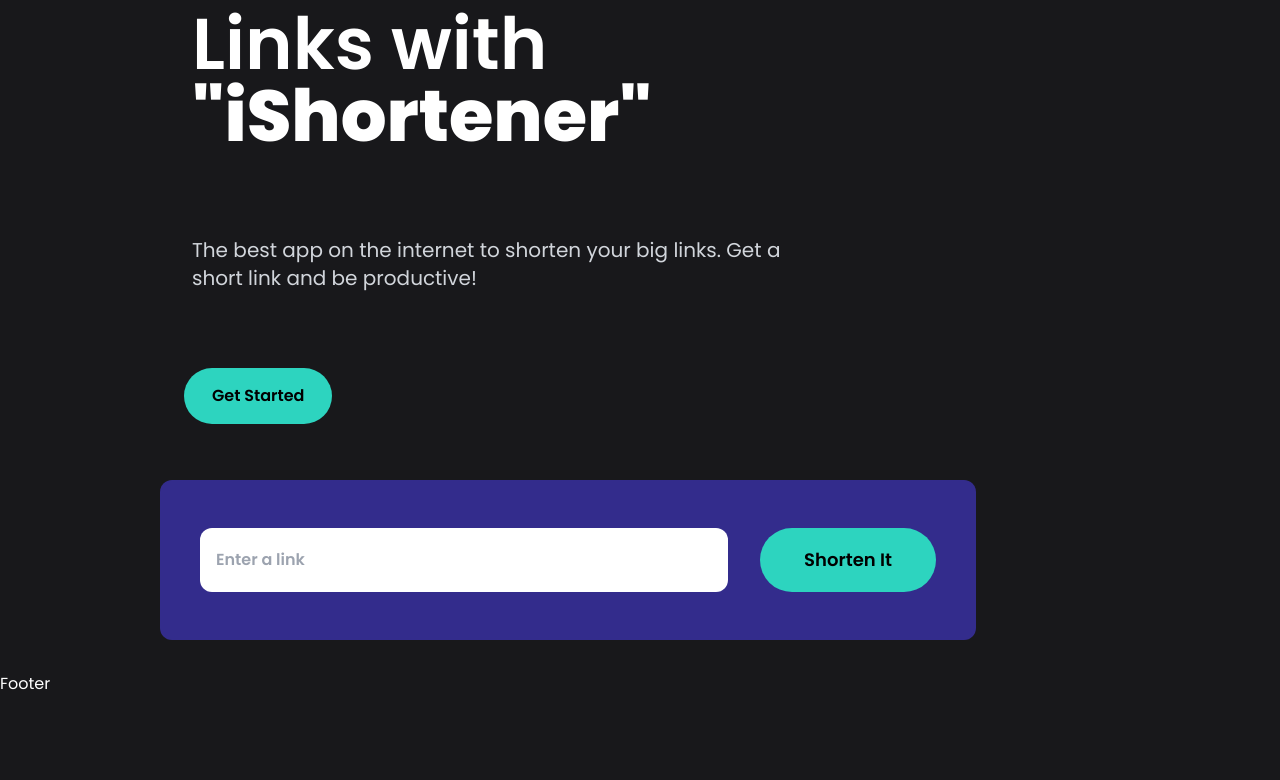
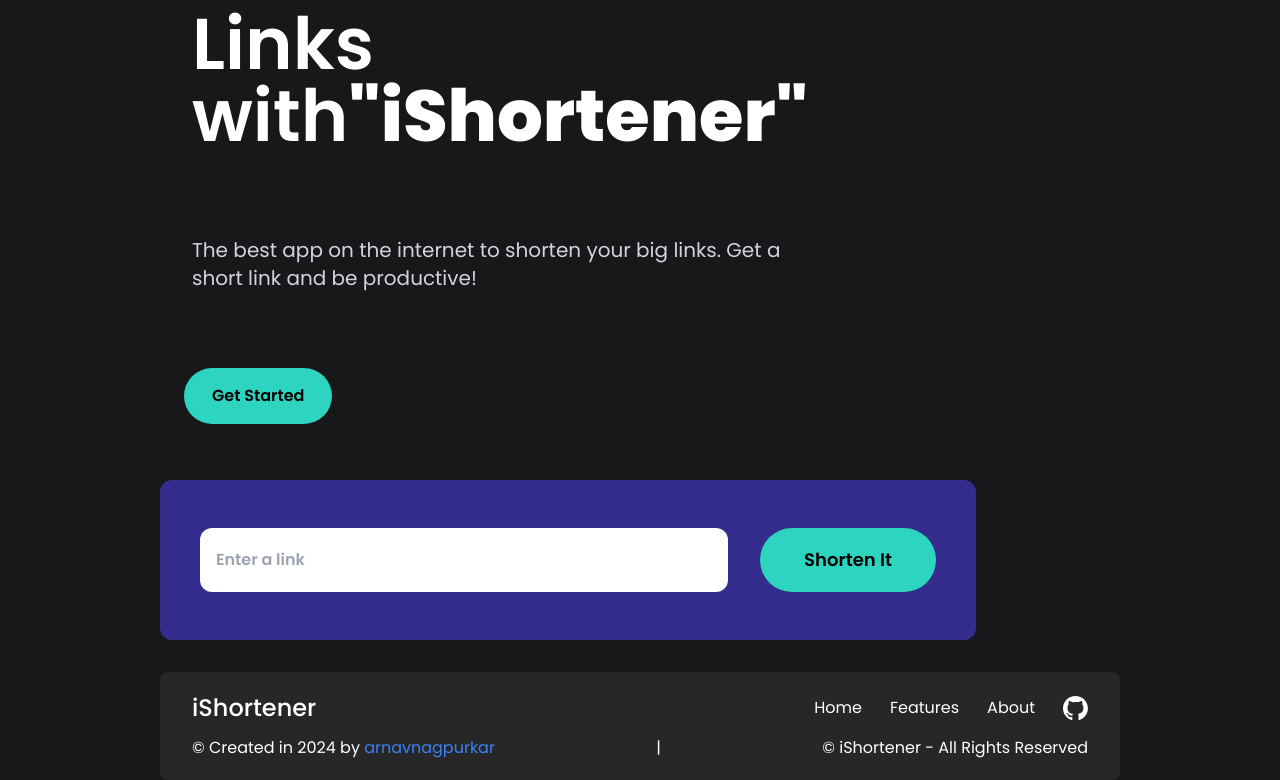
Before and after one commit to arnavnagpurkar/iShortener, a Next.js app: page / in a window 1280 px wide. Shown: the part 276-1056 px from the top of the page. Before the commit the page ends 972 px from the top, so only its background shows below. Built offline with nearby package versions, Linux system fonts and the light colour scheme.

Commit message:
Visual Changes, mainly added footer

```diff
--- a/app/layout.js
+++ b/app/layout.js
@@ -11,11 +11,11 @@ export default function RootLayout({ children }) {
   return (
     <html lang="en">
       <body className="bg-zinc-900 text-white">
-        <Navbar />
-        <div className="container lg:w-3/4 mx-auto my-6">
+          <Navbar />
+        <div className="container lg:w-3/4 mx-auto my-6 mb-0 min-h-[75vh]">
           {children}
         </div>
-        <Footer />
+          <Footer />
       </body>
     </html>
   );
--- a/app/page.js
+++ b/app/page.js
@@ -46,7 +46,7 @@ export default function Home() {
     <>
       <div className="main-heading lg:w-[70%] w-[90%] p-8 mt-14">
         <h1 className="lg:text-7xl text-4xl font-semibold">
-          Shorten All Your Links with{" "}
+          Shorten All Your Links with
           <span className="font-extrabold">&quot;iShortener&quot;</span>
         </h1>
       </div>
--- a/components/Footer.js
+++ b/components/Footer.js
@@ -1,9 +1,37 @@
-import React from 'react'
+import Link from "next/link"
+import Image from "next/image"
 
 const Footer = () => {
   return (
-    <footer>
-      Footer
+    <footer className="lg:w-3/4 mx-auto bg-zinc-800 rounded-lg py-5 px-8">
+      <div className="footer flex justify-between items-center">
+        <div className="logo lg:text-2xl text-md font-medium">
+          <Link href="/">iShortener</Link>
+        </div>
+        <ul className='flex lg:gap-7 gap-3 items-center text-md'>
+          <li className='hover:font-semibold'><Link className="transition-all" href="/">Home</Link></li>
+          <li className='hover:font-semibold'><Link className="transition-all" href="/features">Features</Link></li>
+          <li className='hover:font-semibold'><Link className="transition-all" href="/about">About</Link></li>
+          <li>
+            <Link href="https://github.com/arnavnagpurkar/iShortener" target="_blank">
+              <Image
+                src="/github-mark-white.svg"
+                width={25}
+                height={25}
+                className="hover:opacity-70 transition-all"
+              />
+            </Link>
+          </li>
+        </ul>
+      </div>
+      <div className="text mt-3 flex justify-between">
+        <div>&copy; Created in 2024 by <Link href="https://github.com/arnavnagpurkar" target="_blank" className="text-blue-500 hover:text-blue-400 transition-all">arnavnagpurkar</Link>
+        </div>
+        <div>|</div>
+        <div>
+          &copy; iShortener - All Rights Reserved
+        </div>
+      </div>
     </footer>
   )
 }
--- a/components/Navbar.js
+++ b/components/Navbar.js
@@ -2,14 +2,14 @@ import Link from "next/link"
 
 const Navbar = () => {
   return (
-    <nav className='flex py-9 px-5 lg:w-3/4 mx-auto my-3 justify-between'>
+    <nav className='flex py-9 px-5 my-3 lg:w-3/4 mx-auto justify-between'>
       <div className="logo lg:text-4xl text-2xl font-bold">
         <Link href="/">iShortener</Link>
       </div>
       <ul className='flex lg:gap-8 gap-3 items-center text-xl'>
-        <li className='hover:font-semibold'><Link href="/">Home</Link></li>
-        <li className='hover:font-semibold'><Link href="/features">Features</Link></li>
-        <li className='hover:font-semibold'><Link href="/about">About</Link></li>
+        <li className='hover:font-semibold'><Link className="transition-all" href="/">Home</Link></li>
+        <li className='hover:font-semibold'><Link className="transition-all" href="/features">Features</Link></li>
+        <li className='hover:font-semibold'><Link className="transition-all" href="/about">About</Link></li>
       </ul>
     </nav>
   )
```
Also changed, not shown: public/github-mark-white.svg (added).
